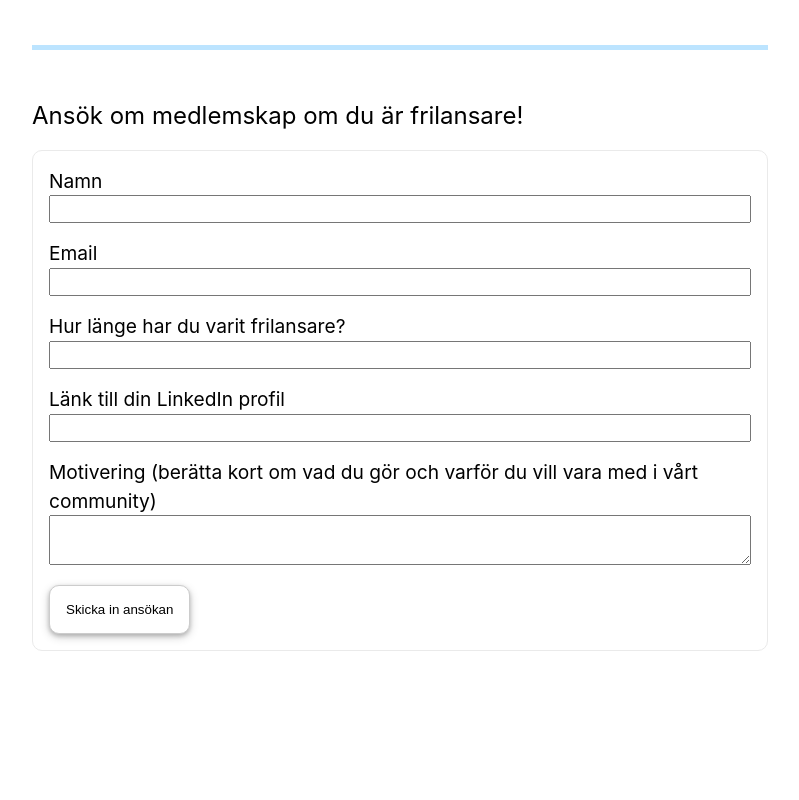
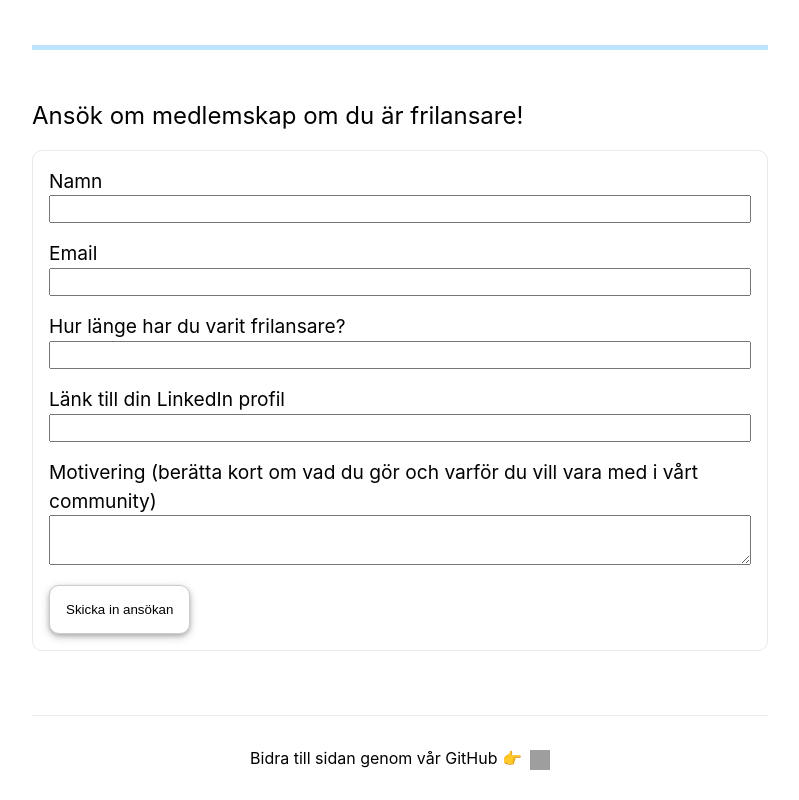
Before and after one commit to frilansaresverige/frilansaresverige.se, a Next.js app: page / in a window 1280 px wide. Shown: the part 974-1774 px from the top of the page, without its empty margins (240-1039 px from the left). Before the commit the page ends 1689 px from the top, so only its background shows below. Built offline with nearby package versions, Linux system fonts and the light colour scheme; grey boxes are pictures that could not be loaded.

Commit message:
Footer with link to our Github

```diff
--- a/next.config.js
+++ b/next.config.js
@@ -1,6 +1,9 @@
 /** @type {import('next').NextConfig} */
 const nextConfig = {
   reactStrictMode: true,
+  images: {
+    domains: ['github.githubassets.com'],
+  },
 }
 
 module.exports = nextConfig
--- a/pages/index.tsx
+++ b/pages/index.tsx
@@ -1,5 +1,6 @@
 import type { NextPage } from 'next'
 import Head from 'next/head'
+import Image from 'next/image'
 import styles from '../styles/Home.module.css'
 import RequestSlackInvitationForm from '../components/RequestSlackInvitationForm'
 
@@ -54,6 +55,24 @@ const Home: NextPage = () => {
 
         <RequestSlackInvitationForm />
       </main>
+
+      <footer className={styles.footer}>
+        <a
+          href="https://github.com/frilansaresverige/frilansaresverige.se/"
+          target="_blank"
+          rel="noopener noreferrer"
+        >
+          Bidra till sidan genom vår GitHub 👉
+          <span className={styles.logo}>
+            <Image
+              alt="Github Logo"
+              src="https://github.githubassets.com/images/modules/site/icons/footer/github-mark.svg"
+              width={20}
+              height={20}
+            />
+          </span>
+        </a>
+      </footer>
     </div>
   )
 }
```
